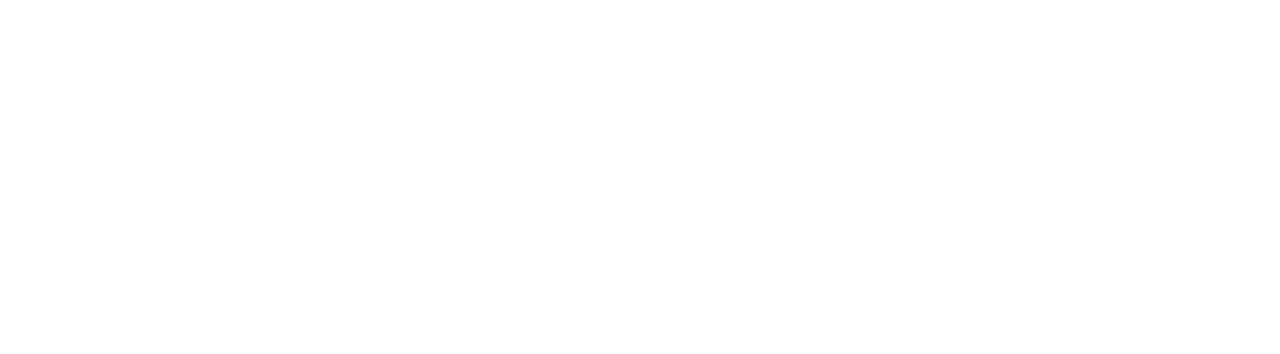
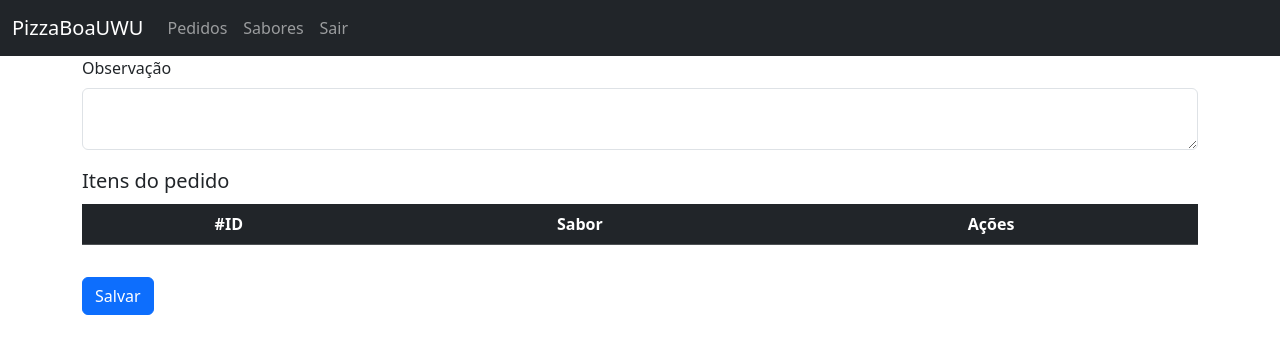
Before and after one commit to MatheusElMarge/Pizzaria-Angular, an Angular app: page /admin/pedidos-details in a window 1280 px wide. Before the commit this address led to /. Shown: the top 354 px of the page. Built offline with nearby package versions, Linux system fonts and the light colour scheme.

Commit message:
Pedidos quase feito

```diff
--- a/src/app/app-routing.module.ts
+++ b/src/app/app-routing.module.ts
@@ -6,6 +6,7 @@ import { ProdutoslistComponent } from './components/produtos/produtoslist/produt
 import { PedidoslistComponent } from './components/pedidos/pedidoslist/pedidoslist.component';
 import { ItenslistComponent } from './components/itens/itenslist/itenslist.component';
 import { SaboreslistComponent } from './components/sabores/saboreslist/saboreslist.component';
+import { PedidosdetailsComponent } from './components/pedidos/pedidosdetails/pedidosdetails.component';
 
 const routes: Routes = [
   { path: "", redirectTo: "login", pathMatch: 'full' },
@@ -14,6 +15,7 @@ const routes: Routes = [
     path: "admin", component: IndexComponent, children: [
       { path: "produtos", component: ProdutoslistComponent },
       { path: "pedidos", component: PedidoslistComponent },
+      { path: "pedidos-details", component: PedidosdetailsComponent },
       { path: "itens", component: ItenslistComponent },
       { path: "sabores", component: SaboreslistComponent },
     ]
--- a/src/app/components/pedidos/pedidosdetails/pedidosdetails.component.html
+++ b/src/app/components/pedidos/pedidosdetails/pedidosdetails.component.html
@@ -1,50 +1,40 @@
-<form (ngSubmit)="salvar()">
-    <div class="mb-3">
-        <label for="exampleInputText1" class="form-label">Observações:</label>
-        <input type="text" class="form-control" name="exampleInputText1" aria-describedby="emailHelp"
-            [(ngModel)]="pedido.obs">
+
+<div class="container">
+  <form class="row g-3">
+    <div class="col-md-12">
+      <label for="obs" class="form-label">Observação</label>
+      <textarea class="form-control" id="obs" [(ngModel)]="pedido.obs" name="obs"></textarea>
+    </div>
+    <div class="col-lg-12 mt-3">
+      <div class="row">
+        <span class="fs-5 fw-medium mb-2">
+          Itens do pedido
+        </span>
       </div>
 
-    <button type="button" class="btn btn-primary" (click)="lancar(modal1)">Lançar produto</button>
-
       <table class="table table-striped">
-        <thead>
+        <thead class="table-dark">
           <tr>
             <th scope="col">#ID</th>
-                <th scope="col">Nome</th>
-                <th scope="col">Valor</th>
+            <th scope="col">Sabor</th>
             <th scope="col">Ações</th>
           </tr>
         </thead>
         <tbody>
-            <tr *ngFor="let produto of pedido.produtos; let i = index">
-                <th scope="row">{{ produto.id }}</th>
-                <td> {{ produto.nome }} </td>
-                <td> {{ produto.valor }} </td>
-                <td> <button type="button" class="btn btn-primary" (click)="excluir(produto,i)">Excluir</button> </td>
+          <tr *ngFor="let item of lista; let i = index">
+            <th scope="row">{{ item.id }}</th>
+            <td> {{ item.id }} </td>
+            <td>
+              <!-- <button type="button" class="btn btn-outline-warning me-4" (click)="editar(modal1, item, i)" data-toggle="tooltip" title="Editar"><i class="bi bi-pencil-fill"></i></button>
+            <button type="button" class="btn btn-outline-danger" (click)="editar(modal1, item, i)" data-toggle="tooltip" title="Editar"><i class="bi bi-trash-fill"></i></button> -->
+            </td>
           </tr>
         </tbody>
       </table>
+    </div>
+    <div class="col-2">
+      <button type="submit" class="btn btn-primary btn">Salvar</button>
+    </div>
 
-
-
-    <button type="submit" class="btn btn-primary">Salvar</button>
   </form>
-
-
-
-
-<ng-template #modal1 let-modal>
-    <div class="modal-header">
-        <h4 class="modal-title">Modal title</h4>
-        <button type="button" class="btn-close" aria-label="Close" (click)="modal.dismiss('Cross click')"></button>
 </div>
-    <div class="modal-body">
-
-        <app-produtoslist [modoLancamento]="true" (retorno)="retornoProdutosList($event)" ></app-produtoslist>
-
-    </div>
-    <div class="modal-footer">
-        <button type="button" class="btn btn-light" (click)="modal.close('Close click')">Close</button>
-    </div>
-</ng-template>
--- a/src/app/components/pedidos/pedidosdetails/pedidosdetails.component.ts
+++ b/src/app/components/pedidos/pedidosdetails/pedidosdetails.component.ts
@@ -1,5 +1,6 @@
 import { Component, EventEmitter, Input, Output, inject } from '@angular/core';
 import { NgbModal, NgbModalRef } from '@ng-bootstrap/ng-bootstrap';
+import { Item } from 'src/app/models/item';
 import { Pedido } from 'src/app/models/pedido';
 import { Produto } from 'src/app/models/produto';
 import { PedidosService } from 'src/app/services/pedidos.service';
@@ -11,8 +12,11 @@ import { PedidosService } from 'src/app/services/pedidos.service';
 })
 export class PedidosdetailsComponent {
 
+  lista: Item[] = [];
+
   @Input() pedido: Pedido = new Pedido();
   @Output() retorno = new EventEmitter<Pedido>();
+  @Output() retornoItens = new EventEmitter<Item[]>();
 
   modalService = inject(NgbModal);
   modalRef!: NgbModalRef;
@@ -21,6 +25,7 @@ export class PedidosdetailsComponent {
 
 
   constructor() {
+    console.log(this.pedido.obs);
 
   }
 
@@ -37,29 +42,6 @@ export class PedidosdetailsComponent {
       }
     });
 
-
-
-  }
-
-
-  excluir(produto: Produto, indice: number) {
-
-    this.pedido.produtos.splice(indice,1);
-
-  }
-
-  retornoProdutosList(produto: Produto) {
-
-    if (this.pedido.produtos == null)
-      this.pedido.produtos = [];
-
-    this.pedido.produtos.push(produto);
-    this.modalRef.dismiss();
-}
-
-
-  lancar(modal: any) {
-    this.modalRef = this.modalService.open(modal, { size: 'lg' });
   }
 
 }
--- a/src/app/components/pedidos/pedidoslist/pedidoslist.component.html
+++ b/src/app/components/pedidos/pedidoslist/pedidoslist.component.html
@@ -5,7 +5,7 @@
       <span class="fs-2 fw-medium">Listagem de pedidos!</span>
     </div>
     <div class="col-2 align-self-center">
-      <button type="button" class="btn btn-outline-primary btn-lg fw-medium" (click)="adicionar(modal1)">Novo</button>
+      <a class="btn btn-outline-primary btn-lg fw-medium" (click)="adicionar(modal1)">Novo</a>
 
     </div>
 
@@ -14,17 +14,19 @@
         <thead class="table-dark">
           <tr>
             <th scope="col">#ID</th>
-            <th scope="col">Sabor</th>
+            <th scope="col">Estado</th>
+            <th scope="col">Delivery</th>
             <th scope="col">Ações</th>
           </tr>
         </thead>
         <tbody>
           <tr *ngFor="let pedido of lista; let i = index">
             <th scope="row">{{ pedido.id }}</th>
-            <td> {{ pedido.id }} </td>
+            <td>{{ pedido.estado }}</td>
+            <td> {{ pedido.delivery ? "Sim" : "Não" }} </td>
             <td>
-              <button type="button" class="btn btn-outline-warning me-4" (click)="editar(modal1, pedido, i)" data-toggle="tooltip" title="Editar"><i class="bi bi-pencil-fill"></i></button>
-              <button type="button" class="btn btn-outline-danger" (click)="editar(modal1, pedido, i)" data-toggle="tooltip" title="Editar"><i class="bi bi-trash-fill"></i></button>
+              <a class="btn btn-outline-info me-4" (click)="editar(modal1, pedido, i)" data-toggle="tooltip" title="Visualizar"><i class="bi bi-eye-fill"></i></a>
+              <a class="btn btn-outline-danger" data-toggle="tooltip" title="Deletar"><i class="bi bi-trash-fill"></i></a>
             </td>
           </tr>
         </tbody>
@@ -36,7 +38,7 @@
 
 <ng-template #modal1 let-modal>
   <div class="modal-header">
-    <h4 class="modal-title">Novo sabor</h4>
+    <h4 class="modal-title">{{ msg }}</h4>
     <button type="button" class="btn-close" aria-label="Close"
       (click)="modal.dismiss('Cross click')"></button>
   </div>
--- a/src/app/components/pedidos/pedidoslist/pedidoslist.component.ts
+++ b/src/app/components/pedidos/pedidoslist/pedidoslist.component.ts
@@ -12,8 +12,9 @@ import { PedidosService } from 'src/app/services/pedidos.service';
 export class PedidoslistComponent {
 
   lista: Pedido[] = [];
+  msg: String = "Novo pedido";
 
-
+  @Output() retorno = new EventEmitter<Pedido>();
   objetoSelecionadoParaEdicao: Pedido = new Pedido();
   indiceSelecionadoParaEdicao!: number;
 
@@ -57,25 +58,20 @@ export class PedidoslistComponent {
 
   }
 
-
-
-
-
-
     // MÉTODOS DA MODAL
 
     adicionar(modal: any) {
       this.objetoSelecionadoParaEdicao = new Pedido();
       this.indiceSelecionadoParaEdicao = -1;
 
-    this.modalRef = this.modalService.open(modal, { size: 'md' });
+      this.modalRef = this.modalService.open(modal, { size: 'lg' });
     }
 
     editar(modal: any, pedido: Pedido, indice: number) {
       this.objetoSelecionadoParaEdicao = Object.assign({}, pedido); //clonando o objeto se for edição... pra não mexer diretamente na referência da lista
       this.indiceSelecionadoParaEdicao = indice;
 
-    this.modalRef = this.modalService.open(modal, { size: 'md' });
+      this.modalRef = this.modalService.open(modal, { size: 'lg' });
     }
 
     addOuEditar(pedido: Pedido) {
@@ -83,16 +79,9 @@ export class PedidoslistComponent {
       this.listAll();
 
       this.modalService.dismissAll();
-
     }
 
-  delete(pedido: Pedido) {
-
-    this.listAll();
-
-    this.modalService.dismissAll();
-
+    lancamento(pedido: Pedido){
+      this.retorno.emit(pedido);
     }
-
-
 }
--- a/src/app/models/pedido.ts
+++ b/src/app/models/pedido.ts
@@ -1,7 +1,12 @@
-import { Produto } from "./produto";
+import { Item } from "./item";
+import { Usuario } from "./usuario";
 
 export class Pedido {
     id!: number;
+    cliente!: Usuario;
+    funcionario!: Usuario;
     obs!: string;
-    produtos!: Produto[];
+    itens!: Item[];
+    delivery!: boolean;
+    estado!: string;
 }
```
Also changed, not shown: src/app/services/pedidos.service.ts (+6 -3 lines). Lines whose indentation alone changed are shown as unchanged.
